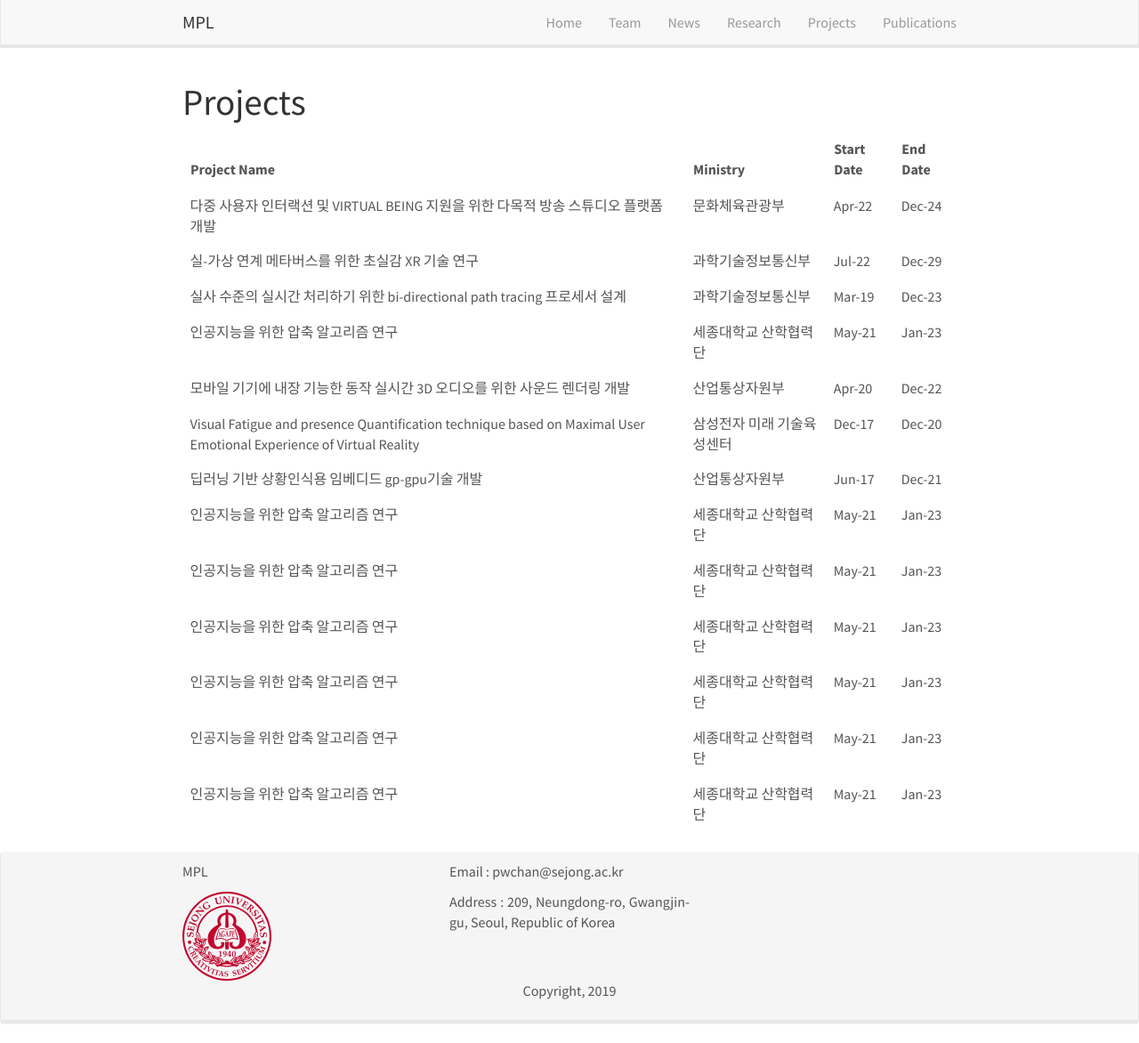
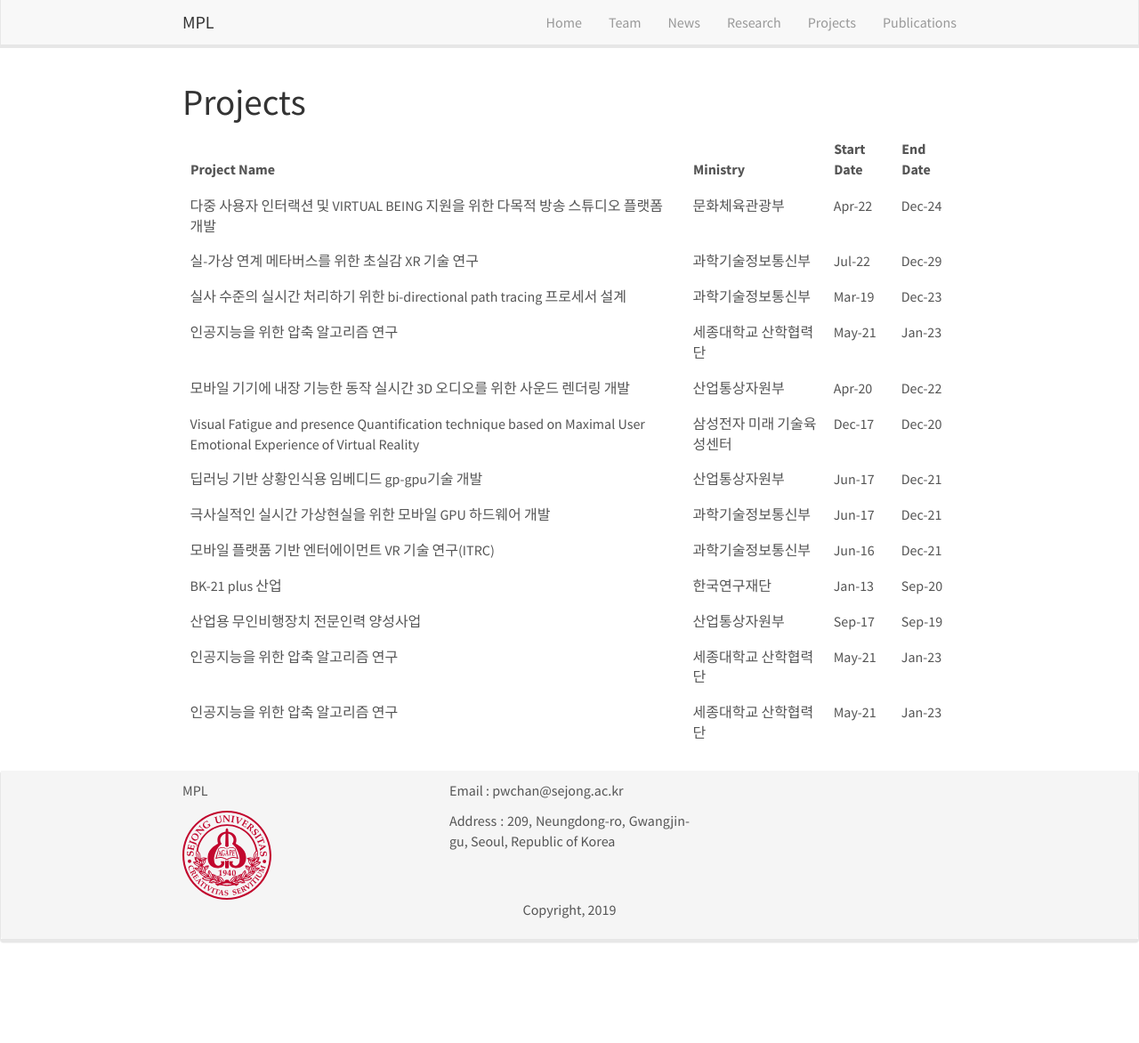
Before and after one commit to MPLRayman/webtest2, a Jekyll site: the page built from _pages/projects.html, in a window 1280 px wide and 1172 px high. Shown: the whole window at 89% size. Built offline with Jekyll 4.4.1, drawn with Linux system fonts in a browser that asks for light colours; nearby versions of some CDN libraries.

Commit message:
project change
test

```diff
--- a/_pages/projects.html
+++ b/_pages/projects.html
@@ -80,28 +80,28 @@ permalink: /projects.html
             <td>Dec-21</td>
         </tr>
         <tr>
-            <td>인공지능을 위한 압축 알고리즘 연구</td>
-            <td>세종대학교 산학협력단</td>
-            <td>May-21</td>
-            <td>Jan-23</td>
+            <td>극사실적인 실시간 가상현실을 위한 모바일 GPU 하드웨어 개발</td>
+            <td>과학기술정보통신부</td>
+            <td>Jun-17</td>
+            <td>Dec-21</td>
         </tr>
         <tr>
-            <td>인공지능을 위한 압축 알고리즘 연구</td>
-            <td>세종대학교 산학협력단</td>
-            <td>May-21</td>
-            <td>Jan-23</td>
+            <td>모바일 플랫품 기반 엔터에이먼트 VR 기술 연구(ITRC)</td>
+            <td>과학기술정보통신부</td>
+            <td>Jun-16</td>
+            <td>Dec-21</td>
         </tr>
         <tr>
-            <td>인공지능을 위한 압축 알고리즘 연구</td>
-            <td>세종대학교 산학협력단</td>
-            <td>May-21</td>
-            <td>Jan-23</td>
+            <td>BK-21 plus 산업</td>
+            <td>한국연구재단</td>
+            <td>Jan-13</td>
+            <td>Sep-20</td>
         </tr>
         <tr>
-            <td>인공지능을 위한 압축 알고리즘 연구</td>
-            <td>세종대학교 산학협력단</td>
-            <td>May-21</td>
-            <td>Jan-23</td>
+            <td>산업용 무인비행장치 전문인력 양성사업</td>
+            <td>산업통상자원부</td>
+            <td>Sep-17</td>
+            <td>Sep-19</td>
         </tr>
         <tr>
             <td>인공지능을 위한 압축 알고리즘 연구</td>
```
